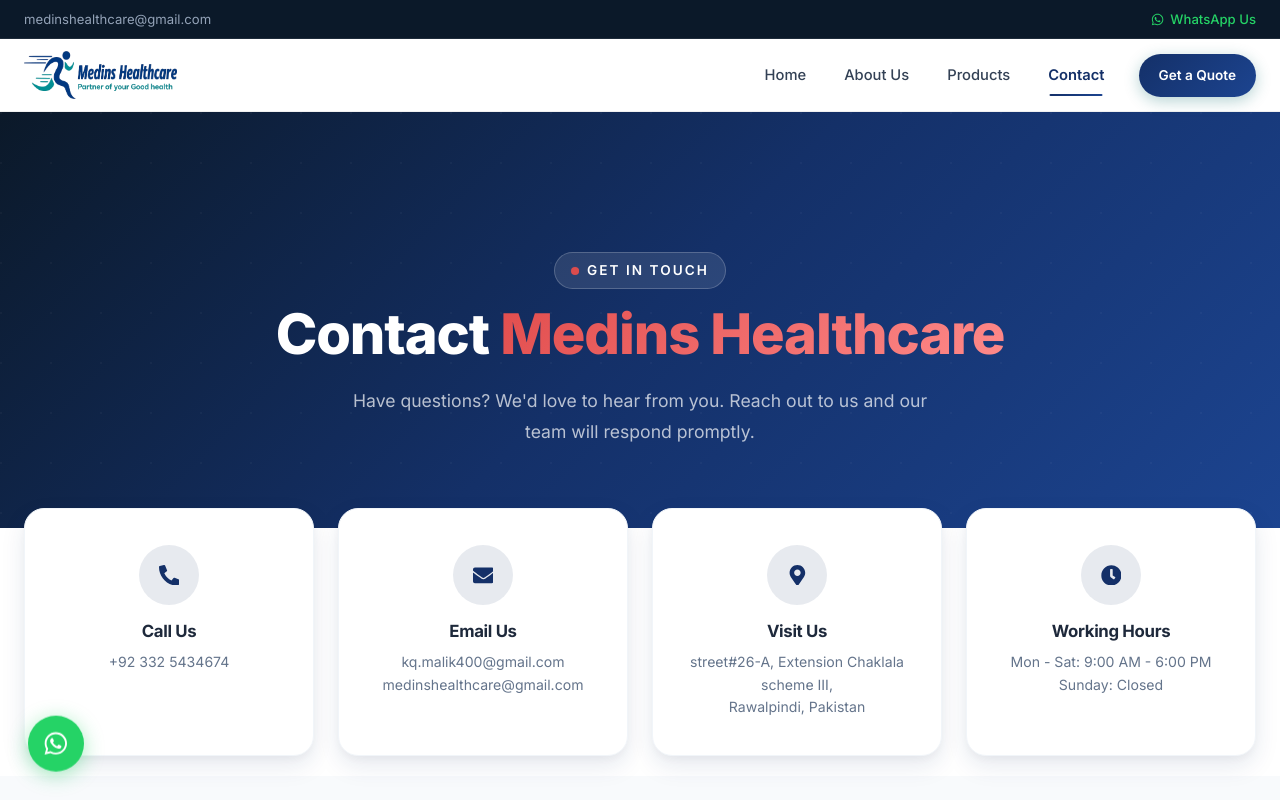
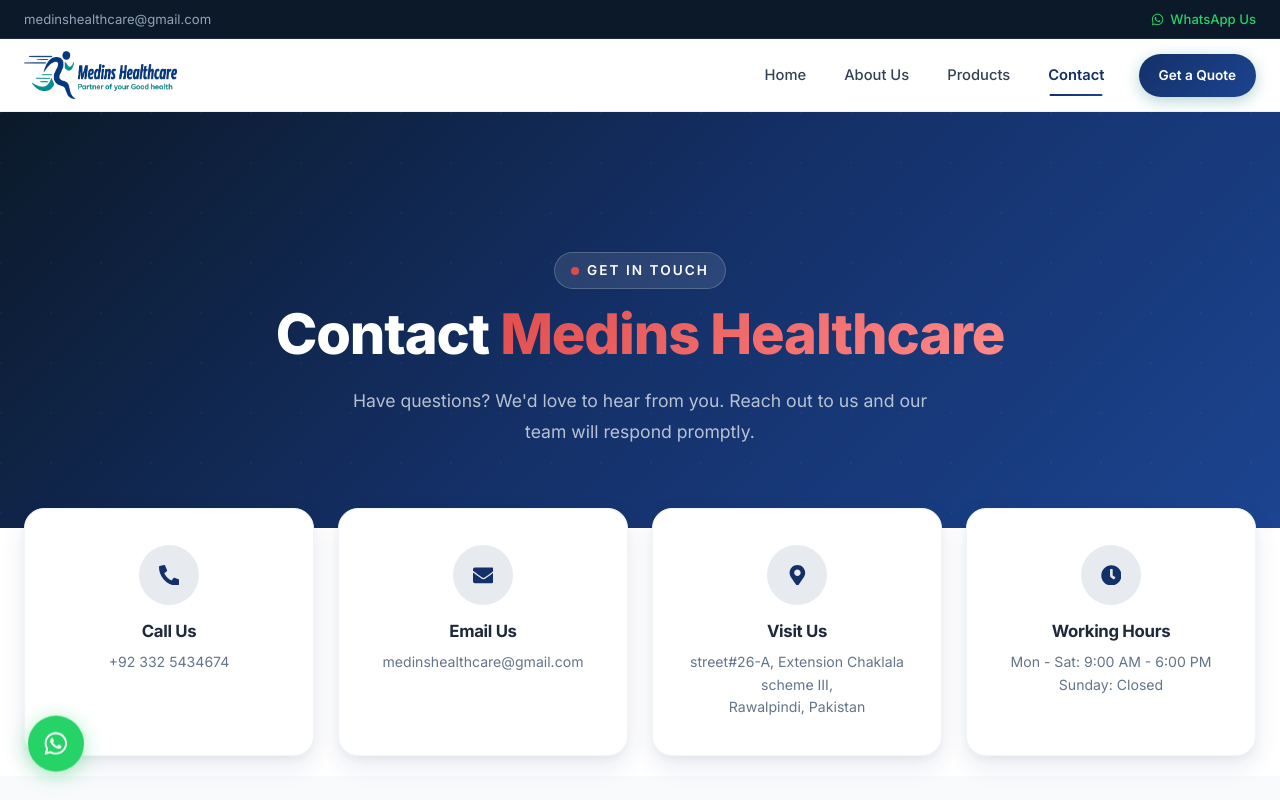
Before and after one commit to Hassaan2835/Medins_healthcare, a React (Vite) app: page /contact in a window 1280 px wide. Shown: the top 800 px of the page. Built offline with nearby package versions, Linux system fonts and the light colour scheme.

Commit message:
feat: add ContactPage component with form submission and SEO metadata

```diff
--- a/src/pages/ContactPage.jsx
+++ b/src/pages/ContactPage.jsx
@@ -31,25 +31,24 @@
     setIsLoading(true);
 
     try {
-      const response = await fetch('https://formsubmit.co/ajax/kq.malik400@gmail.com', {
+      const response = await fetch('https://api.web3forms.com/submit', {
         method: 'POST',
         headers: {
           'Content-Type': 'application/json',
           'Accept': 'application/json'
         },
         body: JSON.stringify({
+          access_key: '82a56186-b6b9-4b20-b0ee-dff0b21c5468',
           name: formData.name,
           email: formData.email,
           phone: formData.phone || 'Not provided',
-          subject: formData.subject,
+          subject: `New Medins Healthcare Contact Form: ${formData.subject}`,
           message: formData.message,
-          _subject: `New Medins Healthcare Contact Form: ${formData.subject}`,
-          _cc: 'medinshealthcare@gmail.com',
-          _template: 'table'
+          from_name: 'Medins Healthcare Website'
         }),
       });
       const data = await response.json();
-      if (response.ok && (data.success === 'true' || data.success === true)) {
+      if (response.ok && data.success) {
         setIsSubmitted(true);
         setFormData({ name: '', email: '', phone: '', subject: '', message: '' });
       } else {
@@ -72,7 +71,7 @@
       "image": "https://www.medinshealthcare.com/logo.png",
       "url": "https://www.medinshealthcare.com",
       "telephone": "+923325434674",
-      "email": "kq.malik400@gmail.com",
+      "email": "medinshealthcare@gmail.com",
       "sameAs": [
         "https://www.facebook.com/profile.php?id=61593090617991"
       ],
@@ -146,7 +145,7 @@
                 <FaEnvelope />
               </div>
               <h4>Email Us</h4>
-              <a href="mailto:kq.malik400@gmail.com">kq.malik400@gmail.com <br />medinshealthcare@gmail.com</a>
+              <a href="mailto:medinshealthcare@gmail.com">medinshealthcare@gmail.com</a>
             </div>
             <div className="contact-info-card">
               <div className="contact-info-icon">
```
